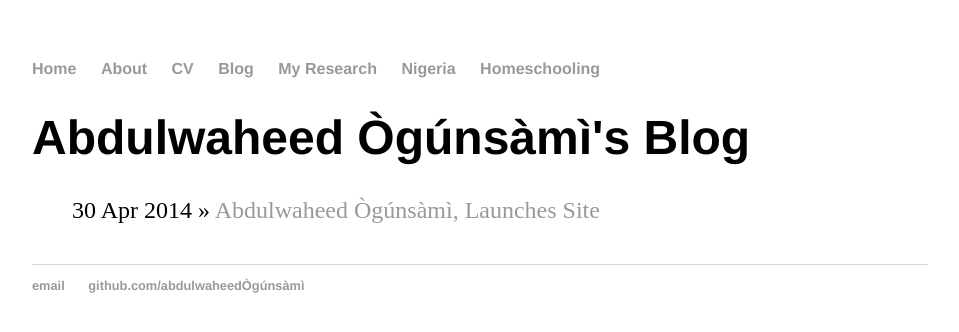
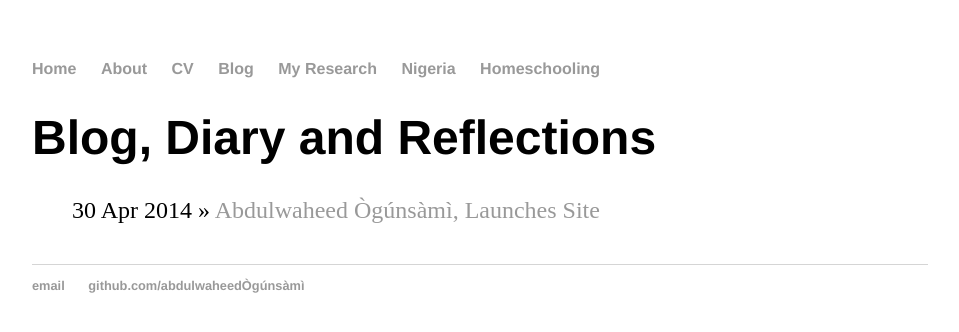
Before and after one commit to ogsm/ogsm.github.io, a Jekyll site: the page built from blog/index.html, in a window 1280 px wide. Shown: the top 332 px of the page, without its empty margins (160-1119 px from the left). Built offline with Jekyll 4.4.1, drawn with Linux system fonts in a browser that asks for light colours.

Commit message:
Update index.html

```diff
--- a/blog/index.html
+++ b/blog/index.html
@@ -1,6 +1,6 @@
 ---
 layout: default
-title: Abdulwaheed Ògúnsàmì's Blog
+title: Blog, Diary and Reflections
 ---
 	<h1>{{ page.title }}</h1>
 	<ul class="posts">
```
